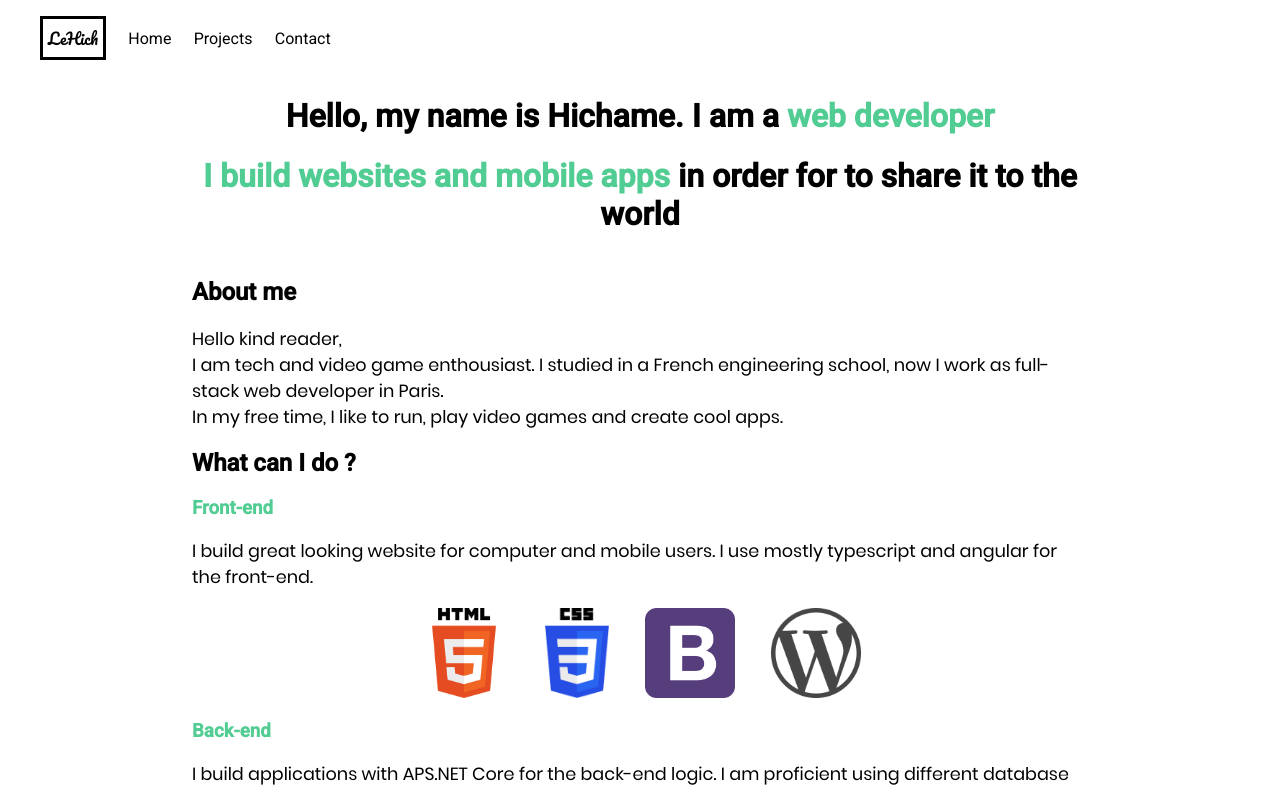
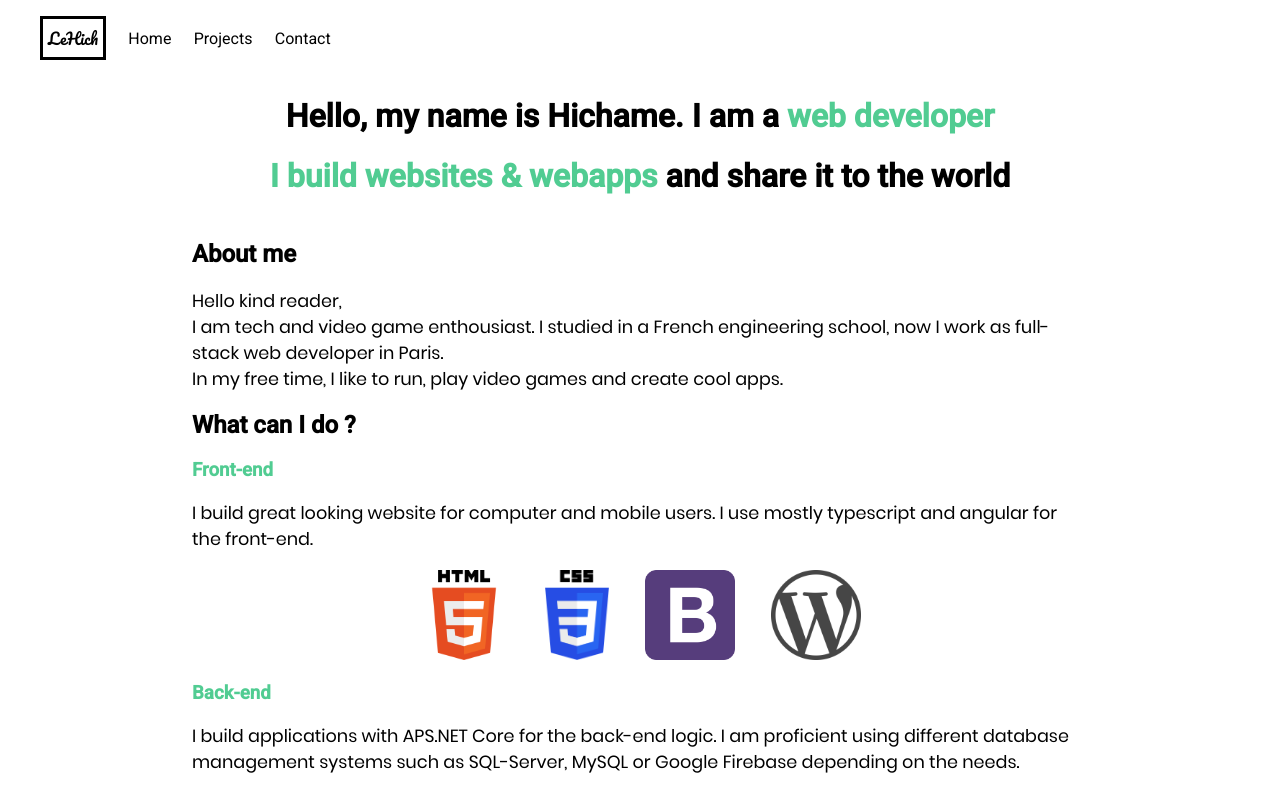
Before and after one commit to NotFrogga/my-portfolio, an Angular app: page / in a window 1280 px wide. Shown: the top 790 px of the page. Built offline with nearby package versions, Linux system fonts and the light colour scheme.

Commit message:
fix(project.component): fixed links binding

```diff
--- a/src/app/home-page/home-page.component.html
+++ b/src/app/home-page/home-page.component.html
@@ -1,4 +1,4 @@
-<div class="animated fadeIn" id="home-page-container">
+<div class="animated fadeIn delay faster" id="home-page-container">
   <div id="section-1">
     <h1>
       Hello, my name is Hichame. I am a
@@ -6,8 +6,8 @@
     </h1>
 
     <h1>
-      <span class="main-color">I build websites and mobile apps</span> in order
-      for to share it to the world
+      <span class="main-color">I build websites & webapps</span> and
+      share it to the world
     </h1>
   </div>
 
--- a/src/app/project/project.component.html
+++ b/src/app/project/project.component.html
@@ -1,5 +1,5 @@
 <figure class="animated fadeInLeft" *ngFor="let key of objectKeys(projects)">
-	<a href="'//' + project[key].link" target="_blank">
+	<a [href]="projects[key].link" target="_blank">
 		<img [src]="projects[key].imgUrl" />
 	</a>
 	<div>
--- a/src/app/project/project.service.ts
+++ b/src/app/project/project.service.ts
@@ -9,7 +9,7 @@ export class ProjectService {
 				The goal is to successfully remove every card.`,
         imgUrl: "assets/img/cards.jpg",
         programmingSkills: "HTML, CSS, Javascript",
-        link: "www.lehich.com/projects/flipthecards/"
+        link: "https://www.lehich.com/projects/flipthecards/"
       },
       1: {
         title: "My Secret Diary",
@@ -17,7 +17,7 @@ export class ProjectService {
           "Web app in which you use a login and password to connect to your secret diary. The diary is updated automatically and is stored in a SQL database.",
         imgUrl: "assets/img/diary-page.jpg",
         programmingSkills: "HTML, Bootstrap, Javascript, PHP, MySQL",
-        link: "www.lehich.com/projects/secretdiary/"
+        link: "https://www.lehich.com/projects/secretdiary/"
       },
       2: {
         title: "Weather Forecast",
@@ -25,7 +25,7 @@ export class ProjectService {
           "Web app in which you can see a short forecast a city by using OpenWeatherMap API",
         imgUrl: "assets/img/clouds.jpg",
         programmingSkills: "HTML, Bootstrap, Javascript, HTTP REST",
-        link: "www.lehich.com/projects/weatherforecast/"
+				link: "https://www.lehich.com/projects/weatherforecast/"
       }
     };
   }
```
